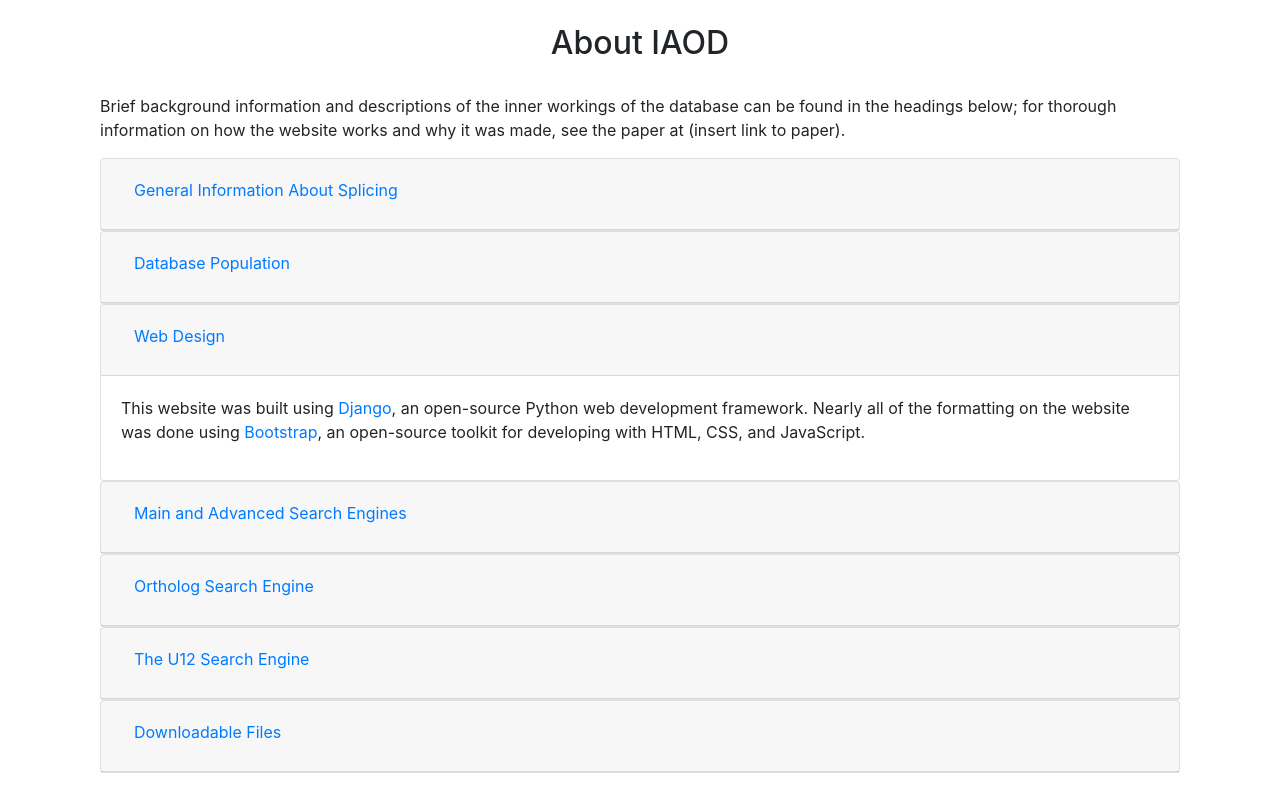
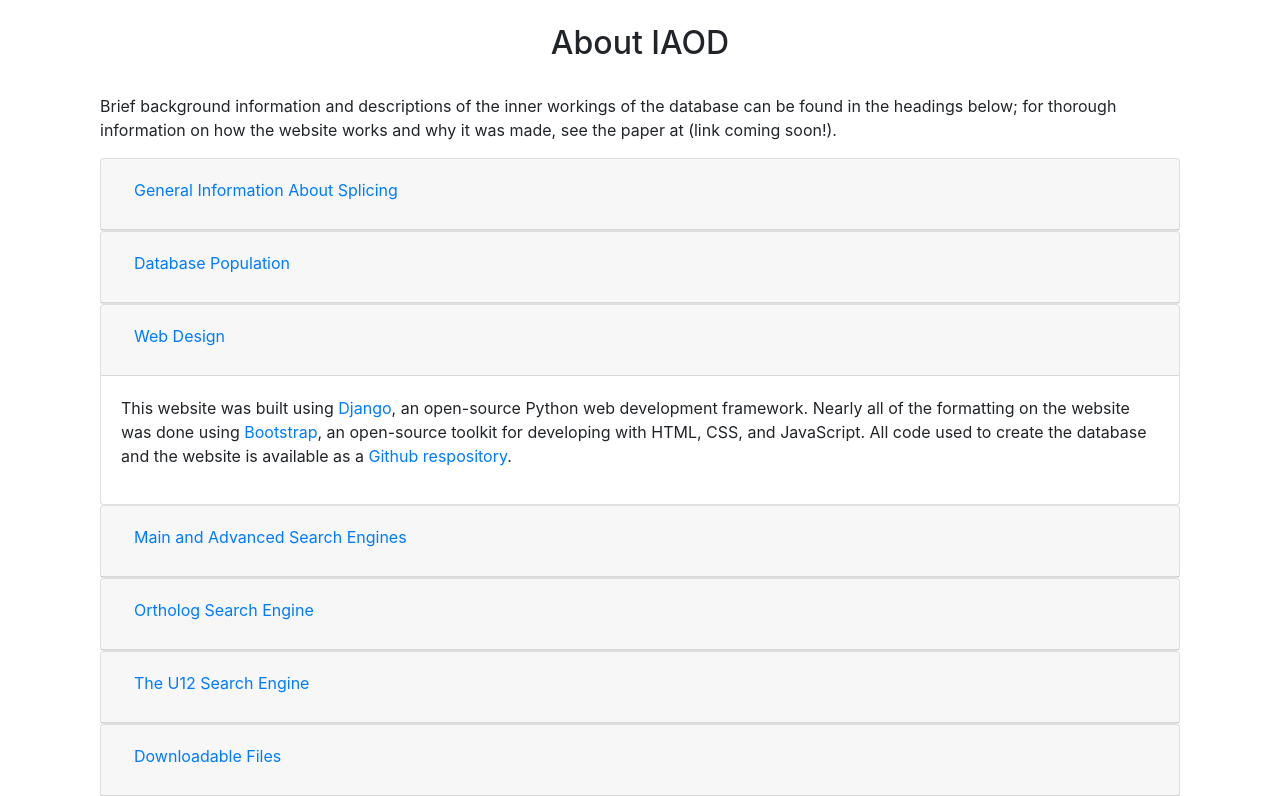
Before and after one commit to Devlin-Moyer/IAOD, a Django app: page /sitepages/about/ in a window 1280 px wide, after a click on "Web Design". Shown: the part 69-865 px from the top of the page. Before the commit the page ends 842 px from the top, so only its background shows below. Run offline with Django 3.2, Linux system fonts and the light colour scheme; some libraries are stand-ins or nearby versions.

Commit message:
Add files via upload

```diff
--- a/sitepages/templates/sitepages/about.html
+++ b/sitepages/templates/sitepages/about.html
@@ -11,8 +11,7 @@
   <p>
     Brief background information and descriptions of the inner workings of the
     database can be found in the headings below; for thorough information on
-    how the website works and why it was made, see the paper at (insert link
-    to paper).
+    how the website works and why it was made, see the paper at (link coming soon!).
   </p>
   <div id="accordion">
     <div class="card">
@@ -145,7 +144,9 @@
 	    Python web development framework. Nearly all of the formatting on
 	    the website was done using <a href="https://getbootstrap.com/">
 	    Bootstrap</a>, an open-source toolkit for developing with HTML,
-            CSS, and JavaScript.
+            CSS, and JavaScript. All code used to create the database and the
+            website is available as a
+            <a href="https://github.com/Der-moi/IAOD">Github respository</a>.
 	  </p>
         </div>
       </div>
--- a/sitepages/templates/sitepages/advanced_search.html
+++ b/sitepages/templates/sitepages/advanced_search.html
@@ -208,9 +208,9 @@
       title="Usually GTAG or ATAC; others are extremely rare">
         Terminal Dinucleotides:
       </label>
-      <input class="form-control" type="text" name="tds" maxlength="4"
+      <input class="form-control" type="text" name="tds" maxlength="5"
       data-toggle="tooltip"
-      title="Usually GTAG or ATAC; others are extremely rare">
+      title="Usually GT-AG or AT-AC; others are extremely rare">
     </div>
     <div class="col-md-10">
       <label>Branch Point Region:</label>
--- a/sitepages/templates/sitepages/main_search.html
+++ b/sitepages/templates/sitepages/main_search.html
@@ -46,12 +46,12 @@
     </div>
     <div class="form-group col">
       <label data-toggle="tooltip"
-      title="Usually GTAG or ATAC; others are extremely rare">
+      title="Usually GT-AG or AT-AC; others are extremely rare">
         Terminal Dinucleotides:
       </label>
-      <input class="form-control" type="text" name="tds" maxlength="4"
+      <input class="form-control" type="text" name="tds" maxlength="5"
       data-toggle="tooltip"
-      title="Usually GTAG or ATAC; others are extremely rare">
+      title="Usually GT-AG or AT-AC; others are extremely rare">
     </div>
   </div>
   <br />
```
